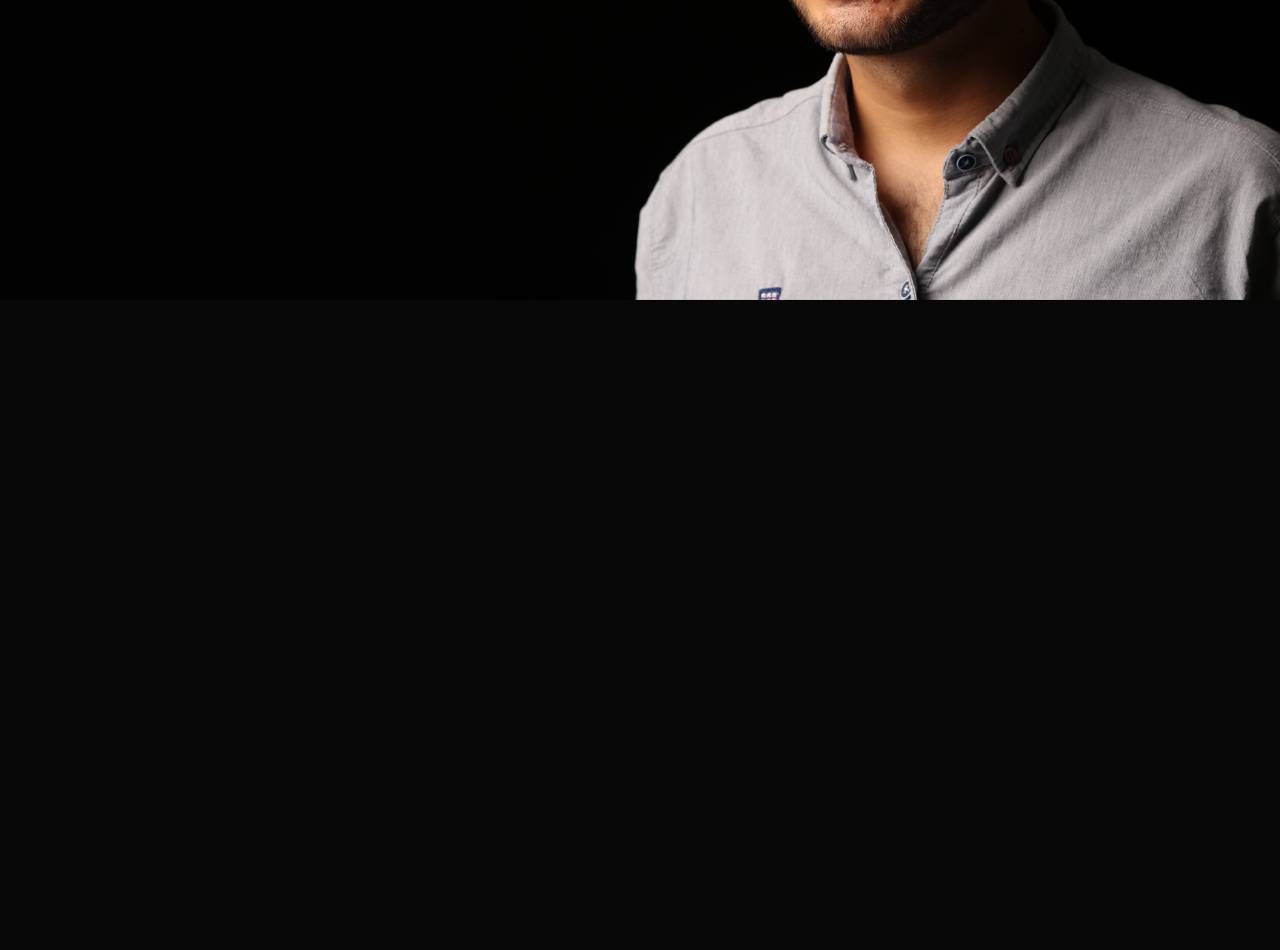
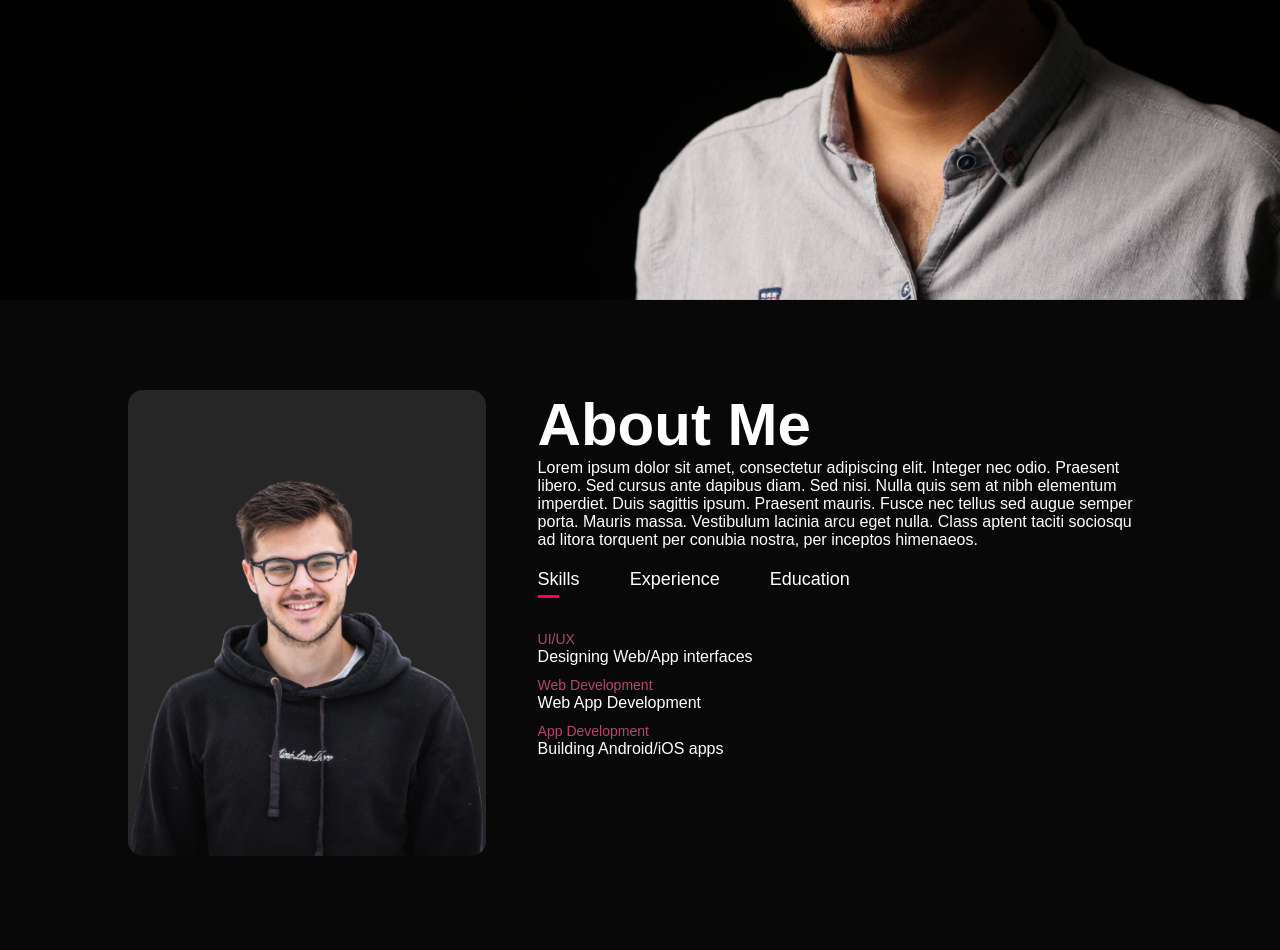
Before and after one commit to phinshen/portfolio-project, a website: page index.html in a window 1280 px wide. Shown: the part 500-1450 px from the top of the page. Before the commit the page ends 800 px from the top, so only its background shows below. Drawn offline with Linux system fonts and the light colour scheme.

Commit message:
updated about me section

```diff
--- a/index.html
+++ b/index.html
@@ -25,6 +25,63 @@
     </div>
   </div>
 </div>
+<!-- -------------about---------- -->
+<div id="about">
+  <div class="container">
+    <div class="row">
+      <div class="about-col-1">
+        <img src="images/user.png">
+      </div>
+      <div class="about-col-2">
+        <h1 class="sub-title">About Me</h1>
+        <p>Lorem ipsum dolor sit amet, consectetur adipiscing elit. Integer nec odio. Praesent libero. Sed cursus ante dapibus diam. Sed nisi. Nulla quis sem at nibh elementum imperdiet. Duis sagittis ipsum. Praesent mauris. Fusce nec tellus sed augue semper porta. Mauris massa. Vestibulum lacinia arcu eget nulla. Class aptent taciti sociosqu ad litora torquent per conubia nostra, per inceptos himenaeos. </p>
+        <div class="tab-titles">
+          <p class="tab-links active-link" onclick="opentab('skills')">Skills</p>
+          <p class="tab-links" onclick="opentab('experience')">Experience</p>
+          <p class="tab-links" onclick="opentab('education')">Education</p>
+        </div>
+        <div class="tab-contents active-tab" id="skills">
+          <ul>
+            <li><span>UI/UX</span><br>Designing Web/App interfaces</li>
+            <li><span>Web Development</span><br>Web App Development</li>
+            <li><span>App Development</span><br>Building Android/iOS apps</li>
+          </ul>
+        </div>
+        <div class="tab-contents" id="experience">
+          <ul>
+            <li><span>2021 - Current</span><br>UI/UX Design Trading at ET Institute.</li>
+            <li><span>2019 - 2021</span><br>Team lead at StarApp LLC.</li>
+            <li><span>2016 - 2017</span><br>Internship at ekart eCommerce.</li>
+          </ul>
+        </div>
+        <div class="tab-contents" id="education">
+          <ul>
+            <li><span>2016</span><br>UI/UX Design Training at ET Institute</li>
+            <li><span>2016</span><br>MBA from MIT Bangalore</li>
+            <li><span>2014</span><br>BBA from ISM Bangalore</li>
+          </ul>
+        </div>
+      </div>
+    </div>
+  </div>
+</div>
+
+<script>
+
+  var tablinks = document.getElementsByClassName("tab-links");
+  var tabcontents = document.getElementsByClassName("tab-contents");
+  function opentab(tabname){
+    for (tablink of tablinks){
+      tablink.classList.remove("active-link");
+    }
+    for (tabcontent of tabcontents){
+      tabcontent.classList.remove("active-tab");
+    }
+    event.currentTarget.classList.add("active-link");
+    document.getElementById(tabname).classList.add("active-tab");
+  }
+
+</script>
 
 </body>
 </html>
--- a/style.css
+++ b/style.css
@@ -75,3 +75,80 @@ nav ul li a:hover::after{
 .header-text h1 span {
   color: #ff004f;
 }
+/* -------- about------ */
+#about {
+  padding: 80px 0;
+  color: #ababab;
+}
+
+.row {
+  display: flex;
+  justify-content: space-between;
+  flex-wrap: wrap;
+}
+
+.about-col-1{
+  flex-basis: 35%;
+}
+
+.about-col-1 img {
+  width: 100%;
+  border-radius: 15px;
+}
+
+.about-col-2{
+  flex-basis: 60%;
+  color: white;
+}
+
+.sub-title{
+  font-size: 60px;
+  font-weight: 600;
+  color: white;
+}
+
+.tab-titles{
+  display: flex;
+  margin: 20px 0 40px;
+}
+
+.tab-links{
+  margin-right: 50px;
+  font-size: 18px;
+  font-weight: 500;
+  cursor: pointer;
+  position: relative;
+}
+
+.tab-links::after{
+  content: '';
+  width: 0;
+  height: 3px;
+  background: #ff004f;
+  position: absolute;
+  left: 0;
+  bottom: -8px;
+  transition: 0.5s;
+}
+
+.tab-links.active-link::after{
+  width: 50%;
+}
+
+.tab-contents ul li{
+  list-style: none;
+  margin: 10px 0;
+}
+
+.tab-contents ul li span{
+  color: #b54769;
+  font-size: 14px;
+}
+
+.tab-contents{
+  display: none;
+}
+
+.tab-contents.active-tab{
+  display: block;
+}
```
